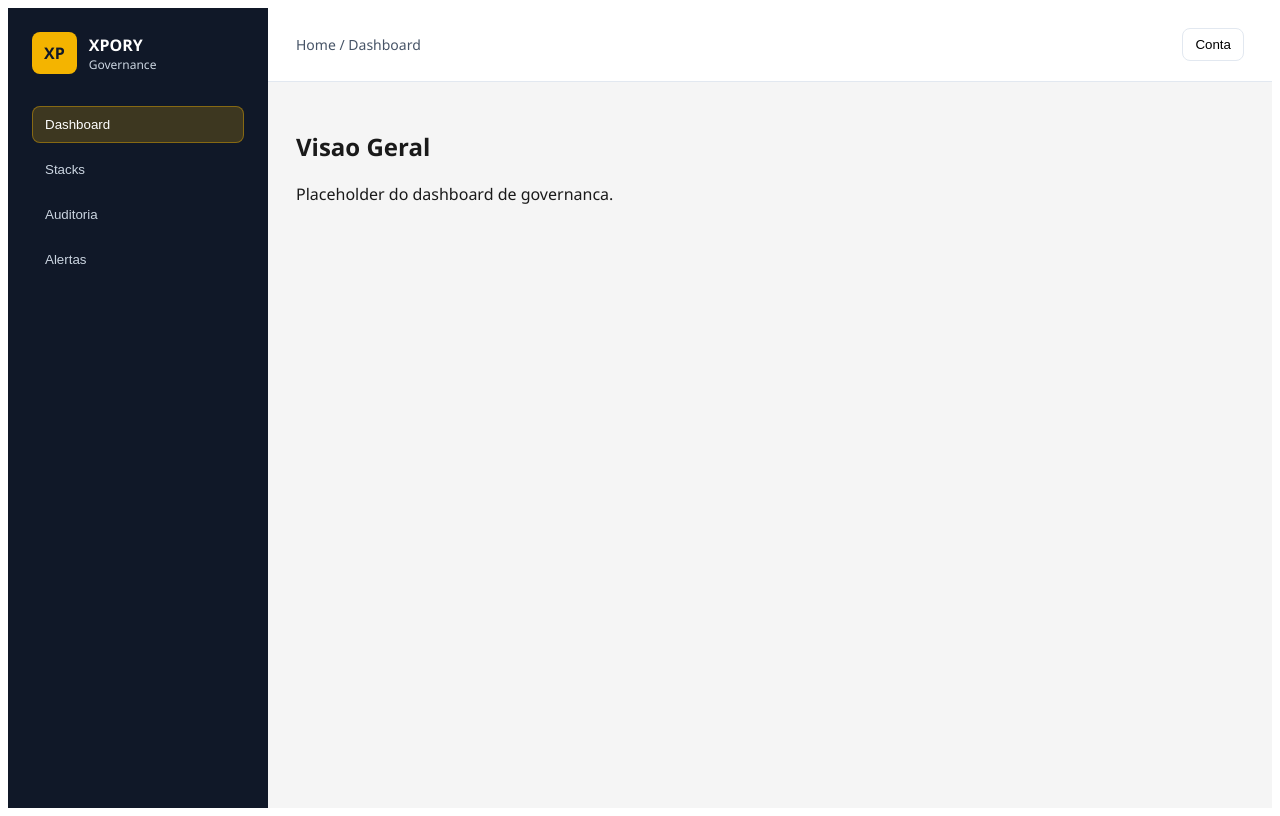
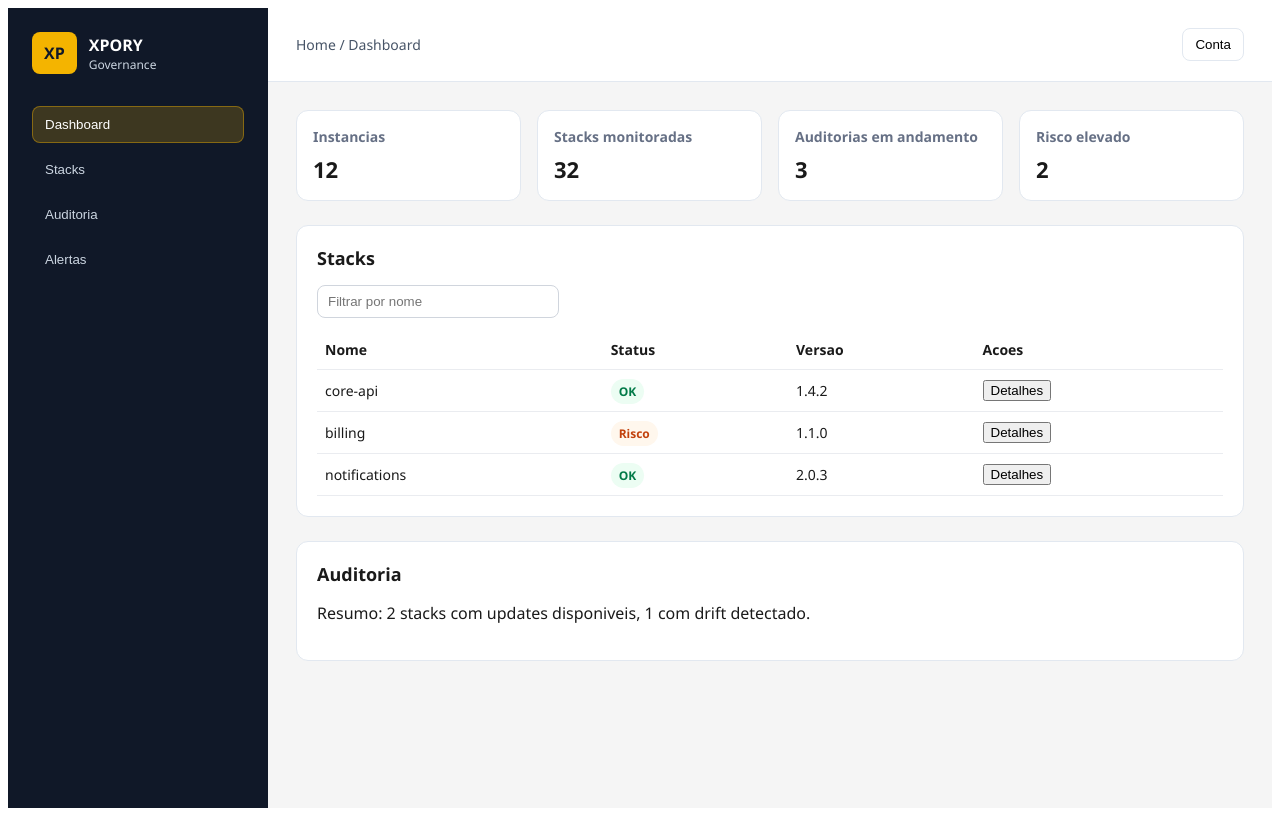
Before and after one commit to andrevilas/xpory-governance-frontend, a React (Vite) app: page /app/dashboard in a window 1280 px wide. Built offline with nearby package versions, Linux system fonts and the light colour scheme.

Commit message:
feat: sprint2 dashboard views

```diff
--- a/src/pages/dashboard/DashboardPage.tsx
+++ b/src/pages/dashboard/DashboardPage.tsx
@@ -1,12 +1,112 @@
+import { useMemo, useState } from 'react';
+
 import { AppLayout } from '../../components/layout/AppLayout';
+import './dashboard.css';
+
+type StackRow = {
+  id: number;
+  name: string;
+  status: 'ok' | 'warn';
+  version: string;
+};
+
+const stacksMock: StackRow[] = [
+  { id: 1, name: 'core-api', status: 'ok', version: '1.4.2' },
+  { id: 2, name: 'billing', status: 'warn', version: '1.1.0' },
+  { id: 3, name: 'notifications', status: 'ok', version: '2.0.3' },
+];
 
 export function DashboardPage(): JSX.Element {
+  const [search, setSearch] = useState('');
+  const [selected, setSelected] = useState<StackRow | null>(null);
+
+  const filteredStacks = useMemo(
+    () => stacksMock.filter((row) => row.name.toLowerCase().includes(search.toLowerCase())),
+    [search]
+  );
+
   return (
     <AppLayout title="Dashboard">
-      <section>
-        <h1>Visao Geral</h1>
-        <p>Placeholder do dashboard de governanca.</p>
-      </section>
+      <div className="dashboard">
+        <section className="card-grid">
+          <div className="card">
+            <h3>Instancias</h3>
+            <div className="value">12</div>
+          </div>
+          <div className="card">
+            <h3>Stacks monitoradas</h3>
+            <div className="value">32</div>
+          </div>
+          <div className="card">
+            <h3>Auditorias em andamento</h3>
+            <div className="value">3</div>
+          </div>
+          <div className="card">
+            <h3>Risco elevado</h3>
+            <div className="value">2</div>
+          </div>
+        </section>
+
+        <section className="section">
+          <h2>Stacks</h2>
+          <div className="table-tools">
+            <input
+              placeholder="Filtrar por nome"
+              value={search}
+              onChange={(event) => setSearch(event.target.value)}
+            />
+          </div>
+          <table className="table">
+            <thead>
+              <tr>
+                <th>Nome</th>
+                <th>Status</th>
+                <th>Versao</th>
+                <th>Acoes</th>
+              </tr>
+            </thead>
+            <tbody>
+              {filteredStacks.map((stack) => (
+                <tr key={stack.id}>
+                  <td>{stack.name}</td>
+                  <td>
+                    <span className={`badge ${stack.status}`}>
+                      {stack.status === 'ok' ? 'OK' : 'Risco'}
+                    </span>
+                  </td>
+                  <td>{stack.version}</td>
+                  <td>
+                    <button type="button" onClick={() => setSelected(stack)}>
+                      Detalhes
+                    </button>
+                  </td>
+                </tr>
+              ))}
+            </tbody>
+          </table>
+        </section>
+
+        <section className="section">
+          <h2>Auditoria</h2>
+          <p>Resumo: 2 stacks com updates disponiveis, 1 com drift detectado.</p>
+        </section>
+      </div>
+
+      {selected && (
+        <div className="modal-overlay" role="dialog" aria-modal="true">
+          <div className="modal">
+            <header>
+              <h3>{selected.name}</h3>
+              <button type="button" onClick={() => setSelected(null)}>
+                Fechar
+              </button>
+            </header>
+            <p>Status atual: {selected.status === 'ok' ? 'OK' : 'Risco'}</p>
+            <p>Versao atual: {selected.version}</p>
+            <p>Ultima auditoria: 2h atras</p>
+          </div>
+        </div>
+      )}
     </AppLayout>
   );
 }
--- /dev/null
+++ b/src/pages/dashboard/dashboard.css
@@ -0,0 +1,116 @@
+.dashboard {
+  display: flex;
+  flex-direction: column;
+  gap: 24px;
+}
+
+.card-grid {
+  display: grid;
+  grid-template-columns: repeat(auto-fit, minmax(180px, 1fr));
+  gap: 16px;
+}
+
+.card {
+  background: #ffffff;
+  border-radius: 12px;
+  padding: 16px;
+  border: 1px solid #e2e8f0;
+}
+
+.card h3 {
+  margin: 0 0 8px;
+  font-size: 14px;
+  color: #667085;
+}
+
+.card .value {
+  font-size: 22px;
+  font-weight: 700;
+}
+
+.section {
+  background: #ffffff;
+  border-radius: 12px;
+  padding: 20px;
+  border: 1px solid #e2e8f0;
+}
+
+.section h2 {
+  margin-top: 0;
+  font-size: 18px;
+}
+
+.table-tools {
+  display: flex;
+  justify-content: space-between;
+  gap: 12px;
+  margin-bottom: 12px;
+}
+
+.table-tools input {
+  padding: 8px 10px;
+  border-radius: 8px;
+  border: 1px solid #d0d5dd;
+  min-width: 220px;
+}
+
+.table {
+  width: 100%;
+  border-collapse: collapse;
+}
+
+.table th,
+.table td {
+  text-align: left;
+  padding: 10px 8px;
+  border-bottom: 1px solid #eaecf0;
+  font-size: 14px;
+}
+
+.badge {
+  padding: 4px 8px;
+  border-radius: 999px;
+  font-size: 12px;
+  font-weight: 600;
+}
+
+.badge.ok {
+  background: #ecfdf3;
+  color: #027a48;
+}
+
+.badge.warn {
+  background: #fff7ed;
+  color: #c2410c;
+}
+
+.modal-overlay {
+  position: fixed;
+  inset: 0;
+  background: rgba(15, 23, 42, 0.45);
+  display: flex;
+  align-items: center;
+  justify-content: center;
+}
+
+.modal {
+  background: #ffffff;
+  border-radius: 12px;
+  padding: 20px;
+  width: min(520px, 90vw);
+}
+
+.modal header {
+  display: flex;
+  justify-content: space-between;
+  align-items: center;
+  margin-bottom: 12px;
+}
+
+.modal button {
+  border: none;
+  background: #e2e8f0;
+  padding: 6px 10px;
+  border-radius: 6px;
+  cursor: pointer;
+}
```
